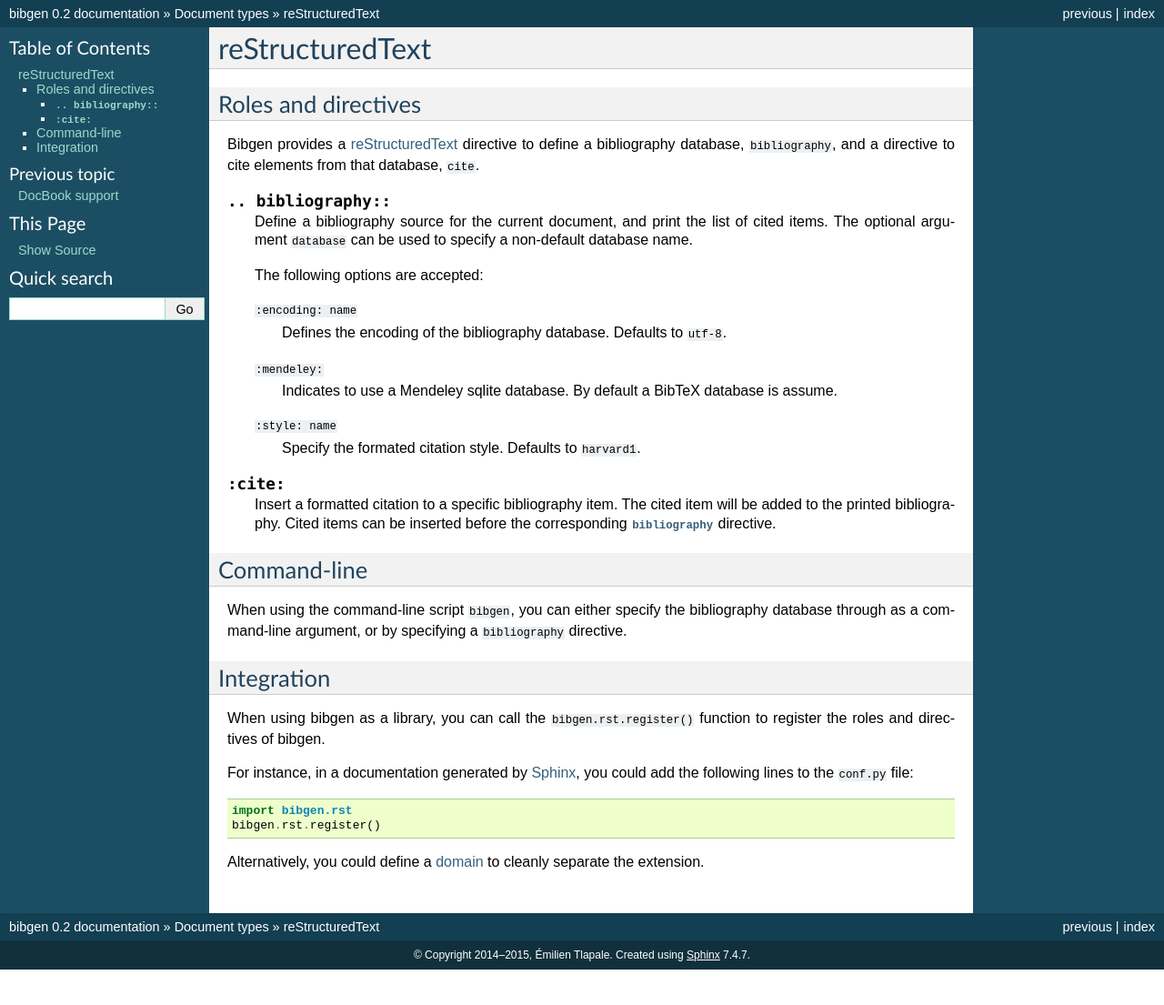
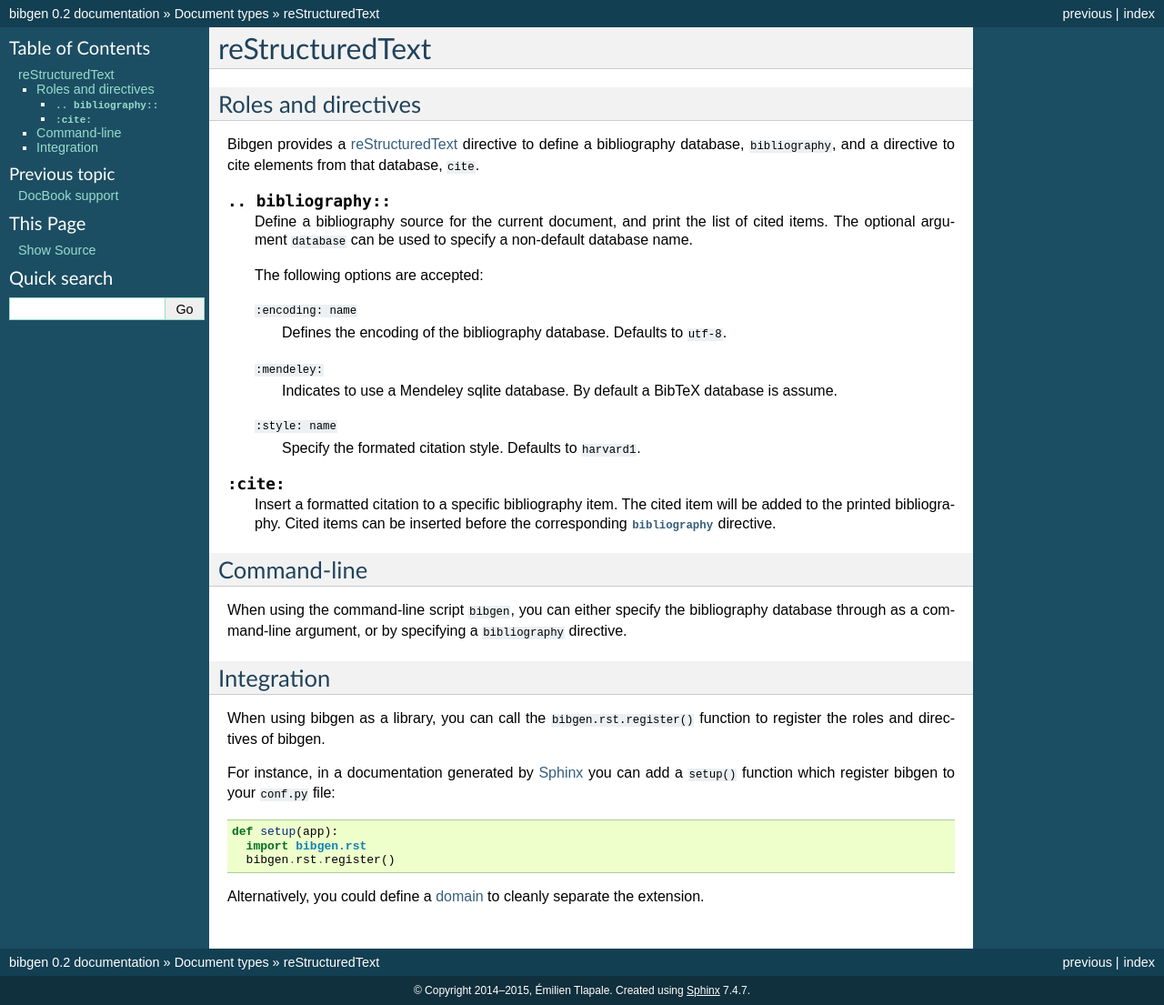
Before and after one commit to etlapale/bibgen, a Sphinx documentation site: the page built from doc/source/rest.rst, in a window 1280 px wide. Shown: the whole page at 91% size. Built offline with Sphinx 7.4.7, drawn with Linux system fonts in a browser that asks for light colours; before the commit the page ends 1066 px from its top, so only the background shows below that.

Commit message:
Using setup(app) in sphinx example.

```diff
--- a/doc/source/rest.rst
+++ b/doc/source/rest.rst
@@ -48,13 +48,15 @@
 ``bibgen.rst.register()`` function to register the roles and
 directives of bibgen.
 
-For instance, in a documentation generated by Sphinx_, you could add
-the following lines to the ``conf.py`` file:
+For instance, in a documentation generated by Sphinx_ you can add
+a ``setup()`` function which register bibgen to your ``conf.py``
+file:
 
 .. code-block:: python
 
-   import bibgen.rst
-   bibgen.rst.register()
+   def setup(app):
+     import bibgen.rst
+     bibgen.rst.register()
 
 Alternatively, you could define a domain_ to cleanly separate the extension.
 
```
